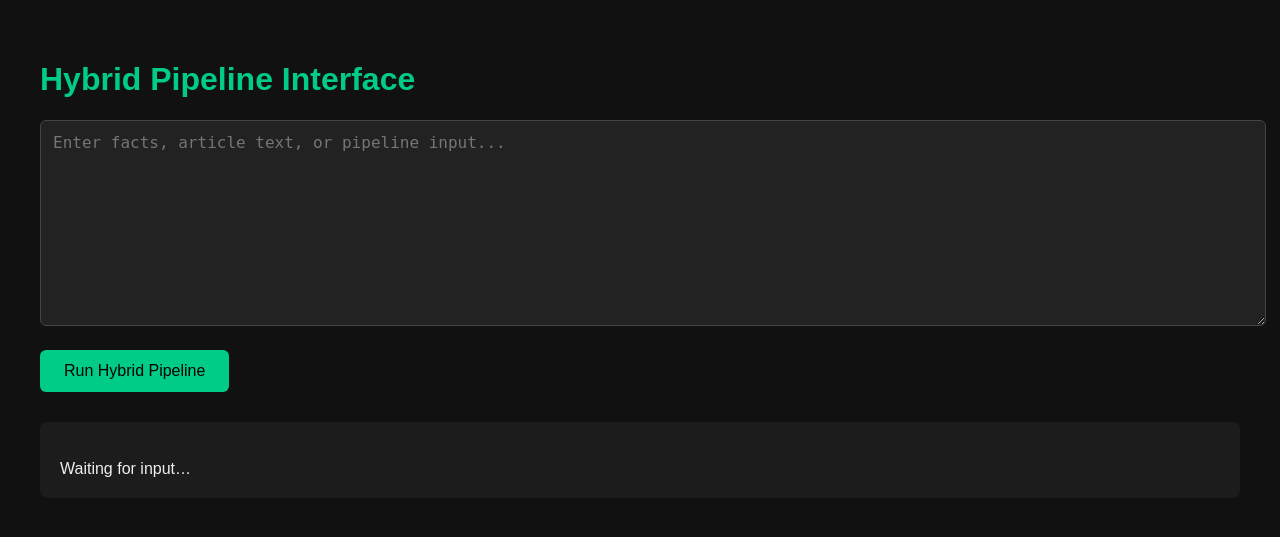
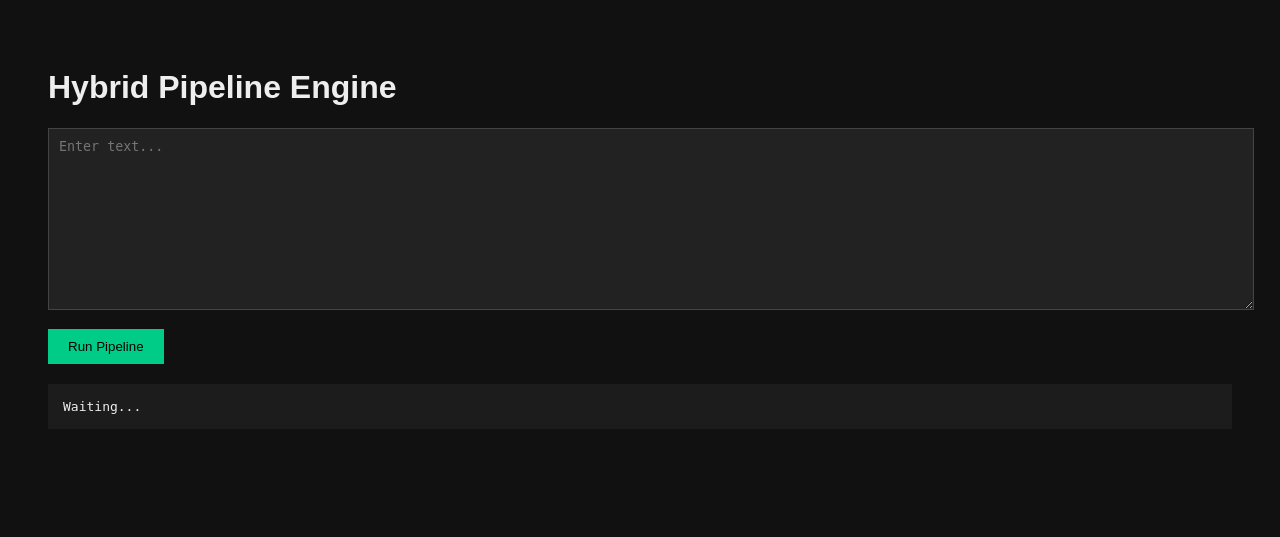
Before and after one commit to seprimo22-bit/Hybrid-pipeline, a Flask app: page / in a window 1280 px wide. Shown: the top 537 px of the page. Run offline with Flask 3, Linux system fonts and the light colour scheme.

Commit message:
Update index.html

```diff
--- a/templates/index.html
+++ b/templates/index.html
@@ -1,68 +1,48 @@
 <!DOCTYPE html>
-<html lang="en">
+<html>
 <head>
-    <meta charset="UTF-8">
-    <title>Hybrid Pipeline Engine</title>
-
+    <title>Hybrid Pipeline</title>
     <style>
         body {
-            font-family: Arial, sans-serif;
+            font-family: Arial;
             background: #111;
             color: #eee;
-            margin: 0;
             padding: 40px;
-        }
-
-        h1 {
-            color: #00cc88;
         }
 
         textarea {
             width: 100%;
-            height: 180px;
-            padding: 12px;
-            font-size: 16px;
-            margin-bottom: 20px;
+            height: 160px;
             background: #222;
             color: white;
             border: 1px solid #444;
-            border-radius: 6px;
+            padding: 10px;
         }
 
         button {
-            padding: 12px 24px;
-            font-size: 16px;
+            margin-top: 15px;
+            padding: 10px 20px;
             background: #00cc88;
             border: none;
-            border-radius: 6px;
             cursor: pointer;
         }
 
-        button:hover {
-            background: #00aa70;
-        }
-
-        .output {
-            margin-top: 30px;
+        pre {
+            margin-top: 20px;
             background: #1c1c1c;
-            padding: 20px;
-            border-radius: 8px;
-            white-space: pre-wrap;
-            overflow-x: auto;
+            padding: 15px;
         }
     </style>
 </head>
 <body>
 
-<h1>Hybrid Pipeline Interface</h1>
+<h1>Hybrid Pipeline Engine</h1>
 
-<textarea id="inputText" placeholder="Enter facts, article text, or pipeline input..."></textarea>
+<textarea id="inputText" placeholder="Enter text..."></textarea>
+<br>
+<button onclick="runPipeline()">Run Pipeline</button>
 
-<button onclick="runPipeline()">Run Hybrid Pipeline</button>
-
-<div class="output" id="resultBox">
-Waiting for input…
-</div>
+<pre id="outputBox">Waiting...</pre>
 
 <script>
 async function runPipeline() {
@@ -79,13 +59,13 @@ async function runPipeline() {
 
     const response = await fetch("/api/run", {
         method: "POST",
-        headers: { "Content-Type": "application/json" },
+        headers: {"Content-Type":"application/json"},
         body: JSON.stringify(payload)
     });
 
     const data = await response.json();
 
-    document.getElementById("resultBox").textContent =
+    document.getElementById("outputBox").textContent =
         JSON.stringify(data, null, 2);
 }
 </script>
```
